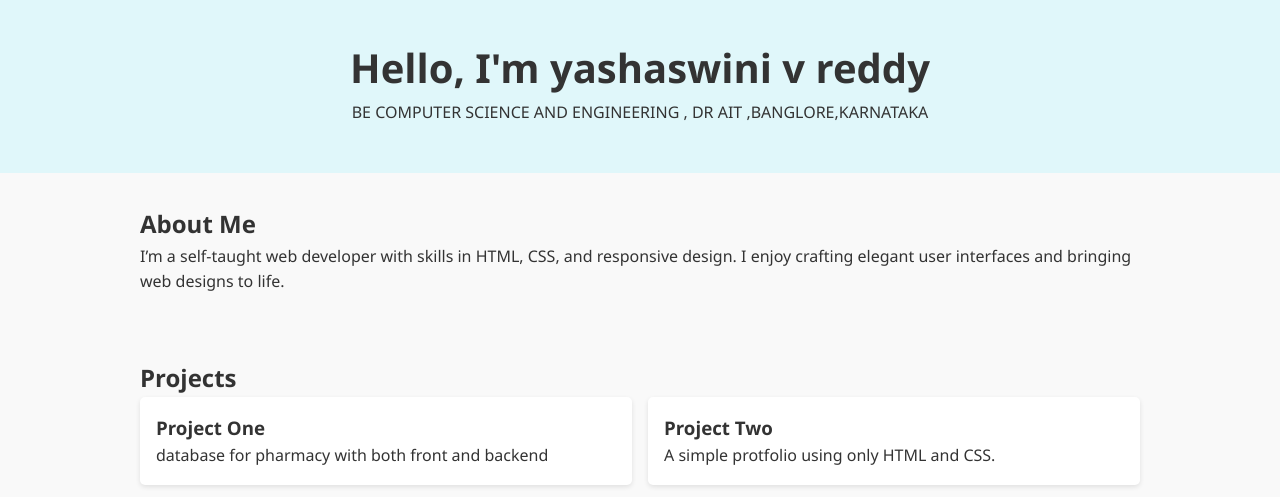
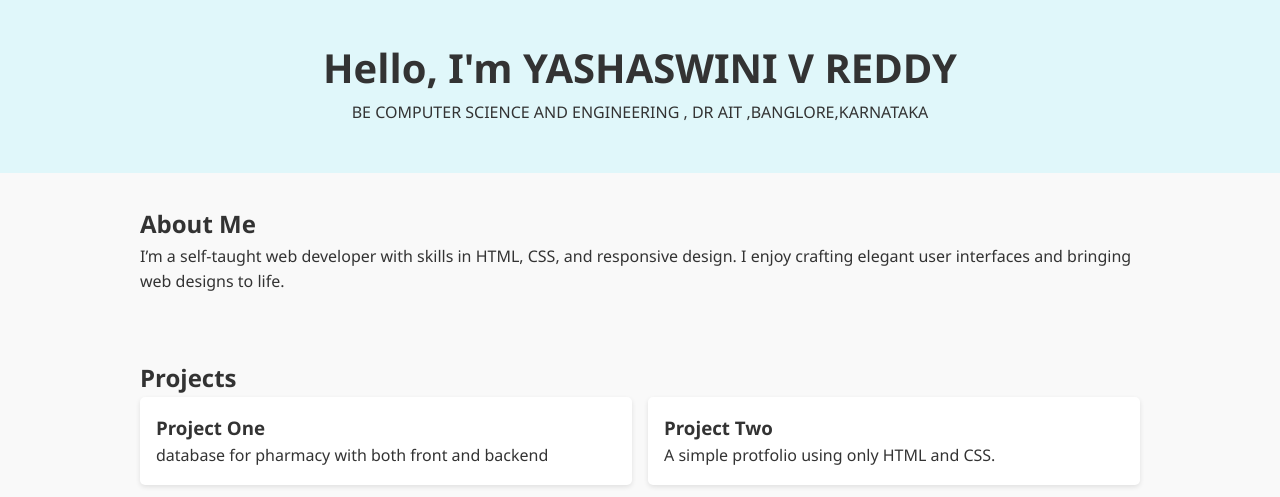
Before and after one commit to yashaswinireddy0525/portfolio-yashaswini, a plain HTML site: page index.html in a window 1280 px wide. Shown: the part 303-800 px from the top of the page. Drawn offline with Linux system fonts and the light colour scheme; files whose address does not match are found by name.

Commit message:
Update index.html

```diff
--- a/index.html
+++ b/index.html
@@ -24,7 +24,7 @@
 
   <section class="hero">
     <div class="container">
-      <h2>Hello, I'm yashaswini v reddy</h2>
+      <h2>Hello, I'm YASHASWINI V REDDY</h2>
       <p>BE COMPUTER SCIENCE AND ENGINEERING , DR AIT ,BANGLORE,KARNATAKA</p>
     </div>
   </section>
```
